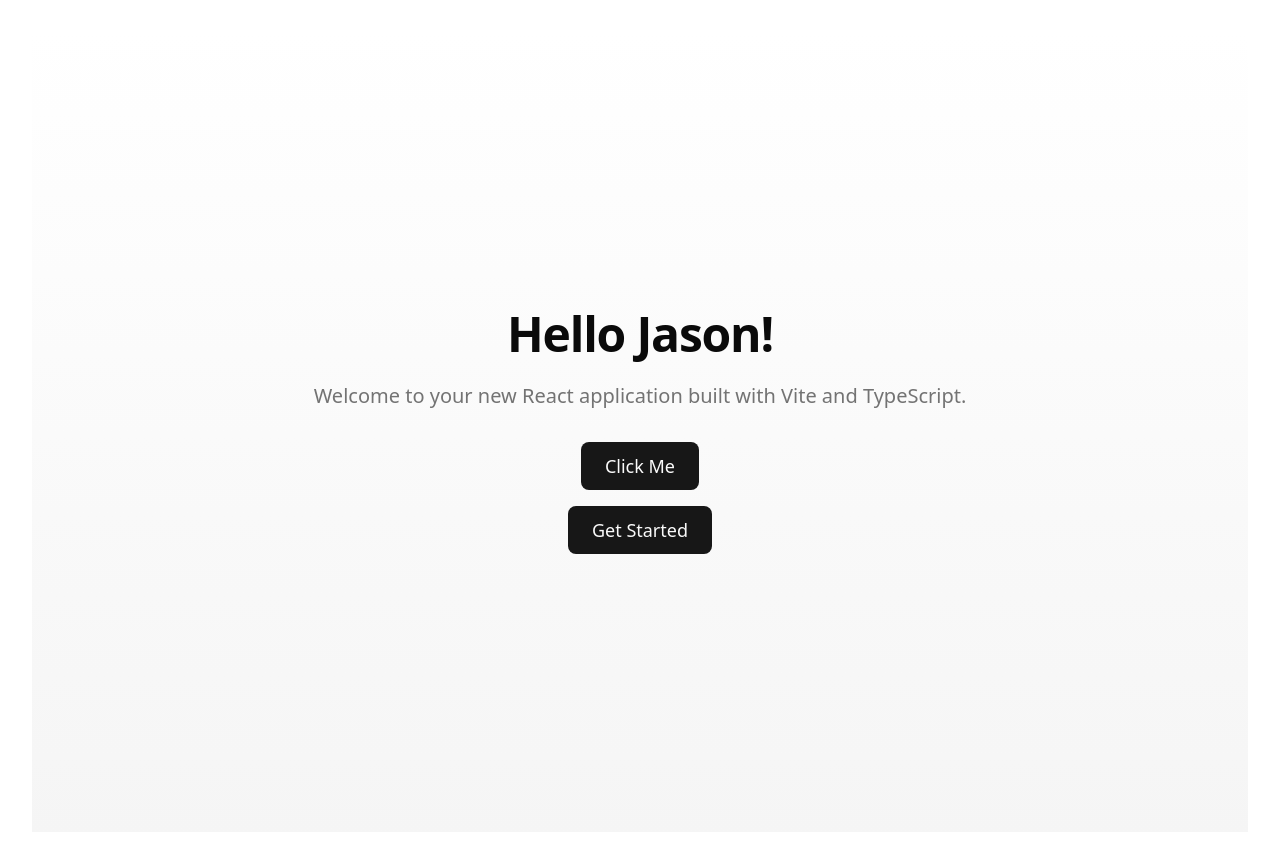
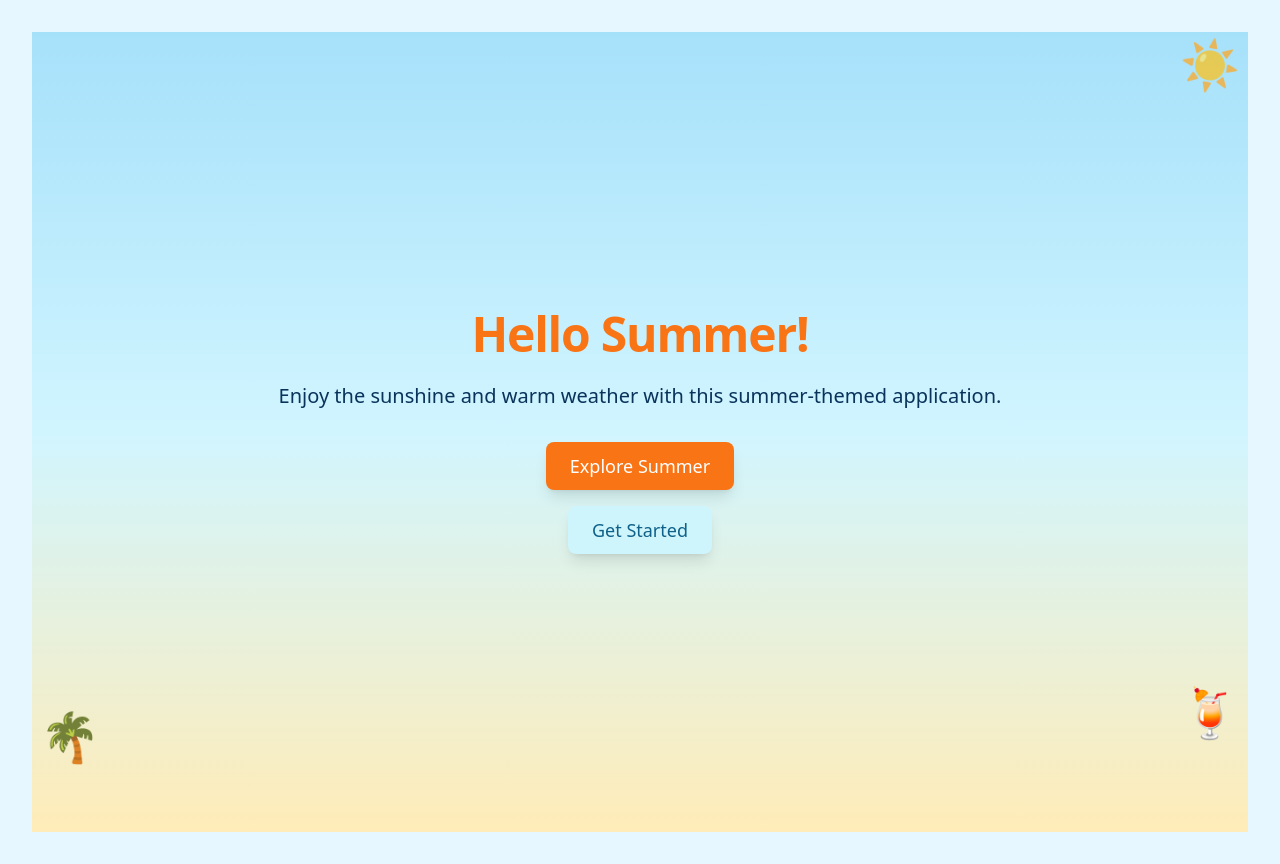
Before and after one commit to JaneHanZhen/App-9-4-2025-02b7c0d6-741d-4682-ab4d-b6423acc711b, a React (Vite) app in the folder web/: page / in a window 1280 px wide. Built offline with nearby package versions, Linux system fonts and the light colour scheme; the HTML template or start-up script is replaced by a standard one.

Commit message:
Update: change the page theme to be summer

```diff
--- a/web/src/App.tsx
+++ b/web/src/App.tsx
@@ -20,32 +20,32 @@ function App() {
   }
 
   return (
-    <div className="flex min-h-screen flex-col items-center justify-center bg-gradient-to-b from-background to-muted">
+    <div className="flex min-h-screen flex-col items-center justify-center bg-gradient-to-b from-[#a6e1fa] via-[#d1f5ff] to-[#ffecb8]">
       <div className="max-w-4xl mx-auto text-center px-4">
-        <h1 className="text-5xl font-bold tracking-tight mb-6">
-          Hello Jason!
+        <h1 className="text-5xl font-bold tracking-tight mb-6 text-primary">
+          Hello Summer!
         </h1>
-        <p className="text-xl text-muted-foreground mb-8">
-          Welcome to your new React application built with Vite and TypeScript.
+        <p className="text-xl text-foreground mb-8">
+          Enjoy the sunshine and warm weather with this summer-themed application.
         </p>
 
         {/* Click Me button */}
         <div className="mb-4">
           <Button
             size="lg"
-            className="px-6 py-6 text-lg"
+            className="px-6 py-6 text-lg shadow-lg hover:shadow-xl transition-shadow"
             onClick={showHelloModal}
           >
-            Click Me
+            Explore Summer
           </Button>
         </div>
 
         {/* Get Started button with loading state */}
         <div>
           <Button
-            variant="default"
+            variant="secondary"
             size="lg"
-            className="px-6 py-6 text-lg"
+            className="px-6 py-6 text-lg shadow-lg hover:shadow-xl transition-shadow"
             loading={isLoading}
             onClick={handleGetStarted}
           >
@@ -54,13 +54,32 @@ function App() {
         </div>
       </div>
 
+      <div className="absolute top-10 right-10">
+        <div className="text-5xl animate-pulse">☀️</div>
+      </div>
+
+      <div className="absolute bottom-10 left-10">
+        <div className="text-5xl">🌴</div>
+      </div>
+
+      <div className="absolute bottom-16 right-10">
+        <div className="text-5xl">🍹</div>
+      </div>
+
       {/* Modal */}
       <Modal
         isOpen={modalVisible}
         onClose={() => setModalVisible(false)}
-        title="Hello Jason"
+        title="Summer Vibes"
       >
-        <div className="flex justify-center mt-4">
+        <div className="p-4 text-center">
+          <p className="mb-4">Enjoy your summer adventures with bright sunshine and cool breezes!</p>
+          <div className="flex justify-center gap-2 text-3xl mb-6">
+            <span>🏄‍♂️</span>
+            <span>🏖️</span>
+            <span>🍉</span>
+            <span>🍦</span>
+          </div>
           <Button
             onClick={() => setModalVisible(false)}
             className="min-w-24"
--- a/web/src/index.css
+++ b/web/src/index.css
@@ -4,47 +4,48 @@
 
 :root {
   --radius: 0.625rem;
-  --background: hsl(0 0% 100%);
-  --foreground: hsl(0 0% 3.9%);
-  --card: hsl(0 0% 100%);
-  --card-foreground: hsl(0 0% 3.9%);
-  --popover: hsl(0 0% 100%);
-  --popover-foreground: hsl(0 0% 3.9%);
-  --primary: hsl(0 0% 9%);
-  --primary-foreground: hsl(0 0% 98%);
-  --secondary: hsl(0 0% 96.1%);
-  --secondary-foreground: hsl(0 0% 9%);
-  --muted: hsl(0 0% 96.1%);
-  --muted-foreground: hsl(0 0% 45.1%);
-  --accent: hsl(0 0% 96.1%);
-  --accent-foreground: hsl(0 0% 9%);
-  --destructive: hsl(0 84.2% 60.2%);
-  --destructive-foreground: hsl(0 0% 98%);
-  --border: hsl(0 0% 89.8%);
-  --input: hsl(0 0% 89.8%);
-  --ring: hsl(0 0% 3.9%);
+  /* Summer theme colors */
+  --background: hsl(198, 100%, 95%);    /* Light sky blue background */
+  --foreground: hsl(210, 80%, 20%);     /* Deep blue text */
+  --card: hsl(0, 0%, 100%);             /* White card background */
+  --card-foreground: hsl(210, 80%, 20%); /* Same as foreground */
+  --popover: hsl(0, 0%, 100%);
+  --popover-foreground: hsl(210, 80%, 20%);
+  --primary: hsl(25, 95%, 53%);         /* Vibrant orange for primary */
+  --primary-foreground: hsl(0, 0%, 100%); /* White text on primary */
+  --secondary: hsl(190, 90%, 90%);      /* Light teal for secondary */
+  --secondary-foreground: hsl(200, 80%, 30%); /* Deep blue on secondary */
+  --muted: hsl(46, 100%, 95%);          /* Light yellow for muted */
+  --muted-foreground: hsl(25, 60%, 40%); /* Muted brown text */
+  --accent: hsl(144, 70%, 60%);         /* Bright green for accent */
+  --accent-foreground: hsl(144, 80%, 20%); /* Dark green on accent */
+  --destructive: hsl(0, 84%, 60%);      /* Keep destructive red */
+  --destructive-foreground: hsl(0, 0%, 100%);
+  --border: hsl(46, 80%, 80%);          /* Light gold border */
+  --input: hsl(46, 80%, 80%);           /* Same as border */
+  --ring: hsl(25, 95%, 53%);            /* Same as primary */
 }
 
 .dark {
-  --background: hsl(0 0% 3.9%);
-  --foreground: hsl(0 0% 98%);
-  --card: hsl(0 0% 3.9%);
-  --card-foreground: hsl(0 0% 98%);
-  --popover: hsl(0 0% 3.9%);
-  --popover-foreground: hsl(0 0% 98%);
-  --primary: hsl(0 0% 98%);
-  --primary-foreground: hsl(0 0% 9%);
-  --secondary: hsl(0 0% 14.9%);
-  --secondary-foreground: hsl(0 0% 98%);
-  --muted: hsl(0 0% 14.9%);
-  --muted-foreground: hsl(0 0% 63.9%);
-  --accent: hsl(0 0% 14.9%);
-  --accent-foreground: hsl(0 0% 98%);
-  --destructive: hsl(0 62.8% 30.6%);
-  --destructive-foreground: hsl(0 0% 98%);
-  --border: hsl(0 0% 14.9%);
-  --input: hsl(0 0% 14.9%);
-  --ring: hsl(0 0% 83.1%);
+  --background: hsl(210, 80%, 20%);     /* Deep blue background for dark mode */
+  --foreground: hsl(46, 100%, 95%);     /* Light yellow text */
+  --card: hsl(210, 70%, 25%);           /* Slightly lighter blue for cards */
+  --card-foreground: hsl(46, 100%, 95%);
+  --popover: hsl(210, 70%, 25%);
+  --popover-foreground: hsl(46, 100%, 95%);
+  --primary: hsl(25, 95%, 53%);         /* Keep same vibrant orange */
+  --primary-foreground: hsl(0, 0%, 100%);
+  --secondary: hsl(200, 60%, 30%);      /* Darker teal */
+  --secondary-foreground: hsl(46, 100%, 95%);
+  --muted: hsl(210, 50%, 30%);          /* Muted blue */
+  --muted-foreground: hsl(46, 80%, 80%); /* Light gold text */
+  --accent: hsl(144, 50%, 40%);         /* Darker green for accent */
+  --accent-foreground: hsl(0, 0%, 100%);
+  --destructive: hsl(0, 62.8%, 30.6%);
+  --destructive-foreground: hsl(0, 0%, 98%);
+  --border: hsl(25, 50%, 40%);          /* Darker orange border */
+  --input: hsl(25, 50%, 40%);
+  --ring: hsl(25, 95%, 53%);
 }
 
 @layer base {
```
